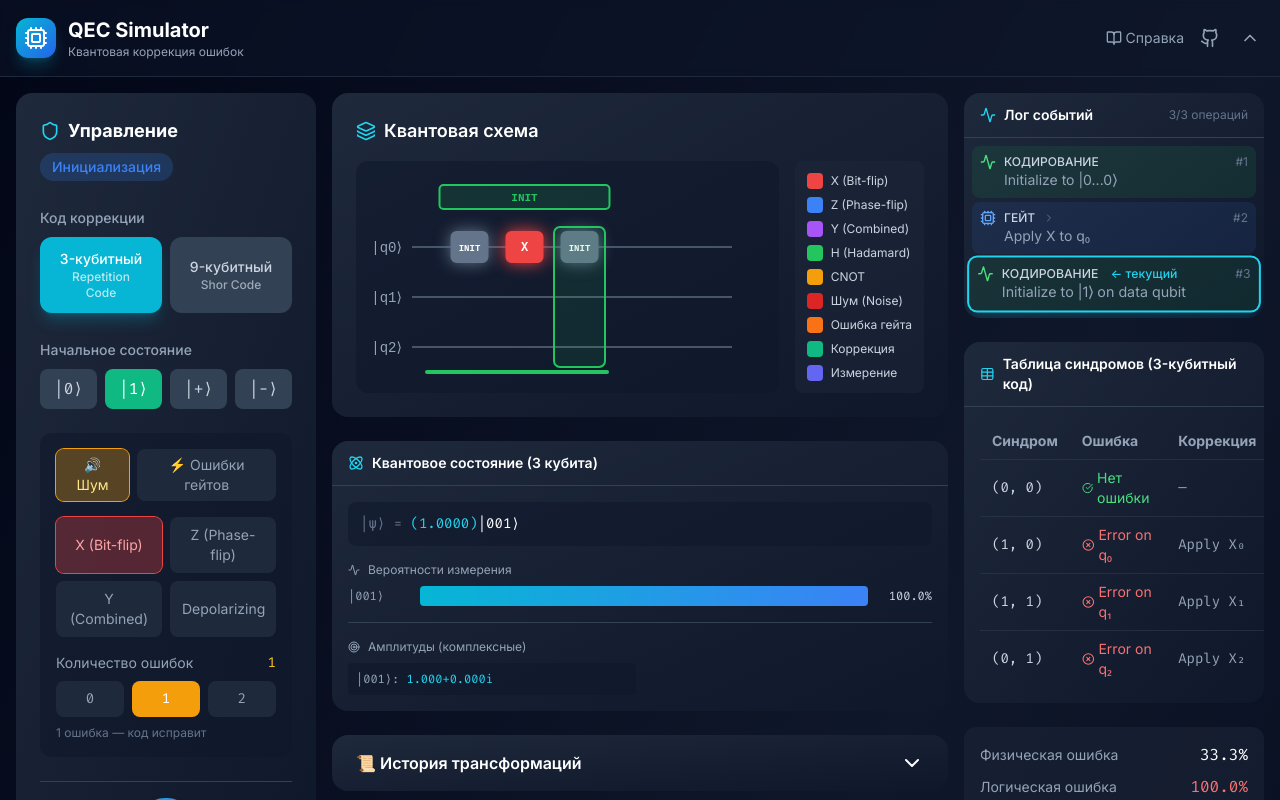
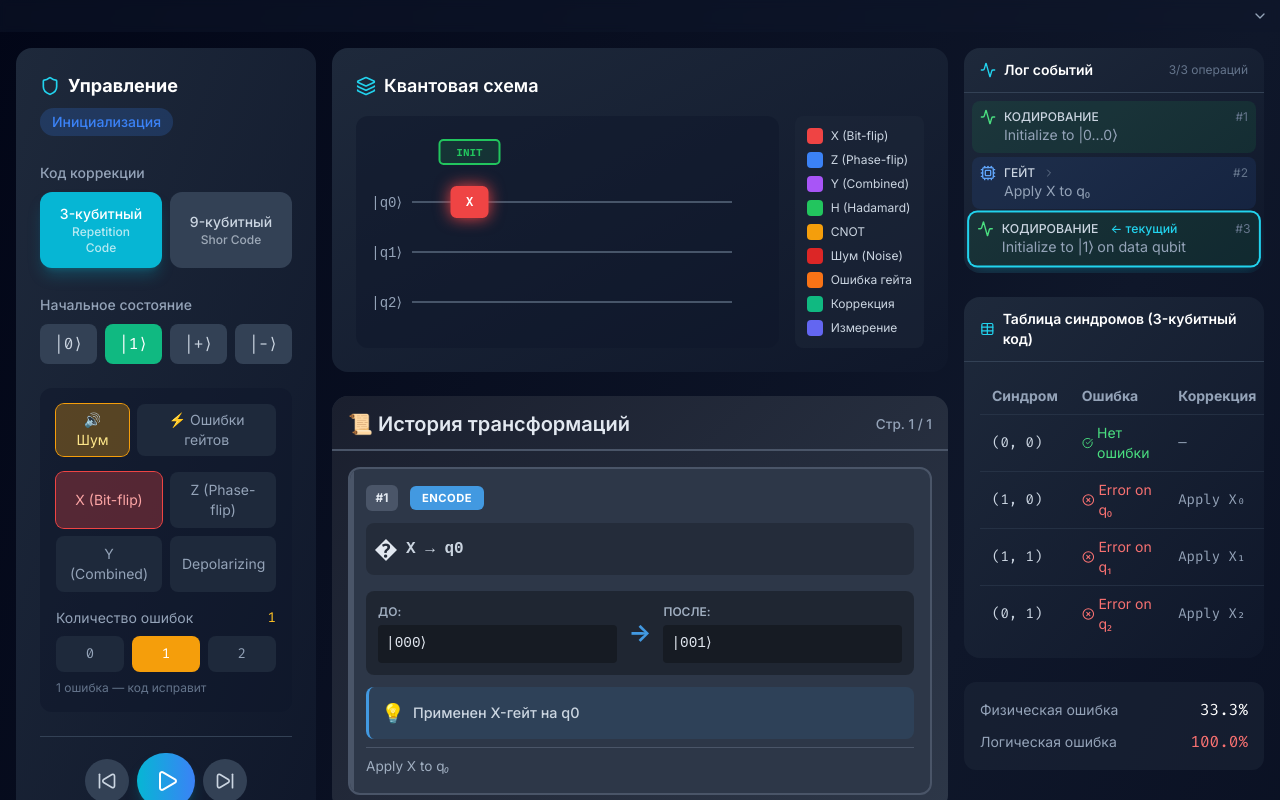
Before and after one commit to cracycot/quantum_simulator, a React (Vite) app: page / in a window 1280 px wide. Both pictures are taken after a click on the button "|1⟩". Shown: the top 800 px of the page. Built offline with nearby package versions, Linux system fonts and the light colour scheme.

Commit message:
fix: переделал систему создание схемы

```diff
--- a/src/App.tsx
+++ b/src/App.tsx
@@ -66,9 +66,10 @@ const App: React.FC = () => {
   const [showBlochSpheres, setShowBlochSpheres] = useState(false);
   const [showQBERChart, setShowQBERChart] = useState(true);
   const [showTransformations, setShowTransformations] = useState(false);
+  const [showStateDisplay, setShowStateDisplay] = useState(true);
   const [selectedQubit, setSelectedQubit] = useState(0);
   const [showCorrectionDetails, setShowCorrectionDetails] = useState(false);
-  const [isHeaderCollapsed, setIsHeaderCollapsed] = useState(false);
+  const [isHeaderCollapsed, setIsHeaderCollapsed] = useState(true);
 
   const playIntervalRef = useRef<ReturnType<typeof setInterval> | null>(null);
 
@@ -479,29 +480,30 @@ const App: React.FC = () => {
               </div>
             </div>
 
-            {/* State Display */}
-            {simulator && (
-              <StateDisplay
-                state={simulator.getState().system.state}
-                numQubits={numQubits}
-                title={`Квантовое состояние (${codeType === 'repetition' ? '3 кубита' : '9 кубитов'})`}
-              />
-            )}
-
             {/* Transformation History Section */}
             <div className="bg-gradient-to-br from-slate-800 to-slate-900 rounded-2xl overflow-hidden">
+              {simulator && (
+                <TransformationView
+                  steps={simulator.getHistory()}
+                  currentStepIndex={simulator.getCurrentSnapshotIndex()}
+                />
+              )}
+            </div>
+
+            {/* State Display */}
+            <div className="bg-gradient-to-br from-slate-800 to-slate-900 rounded-2xl overflow-hidden">
               <button
-                onClick={() => setShowTransformations(!showTransformations)}
+                onClick={() => setShowStateDisplay(!showStateDisplay)}
                 className="w-full px-6 py-4 flex items-center justify-between text-white hover:bg-slate-700/30 transition-colors"
               >
                 <span className="font-semibold flex items-center gap-2">
-                  📜 История трансформаций
+                  ⚛️ Квантовое состояние ({codeType === 'repetition' ? '3 кубита' : '9 кубитов'})
                 </span>
-                {showTransformations ? <ChevronUp /> : <ChevronDown />}
+                {showStateDisplay ? <ChevronUp /> : <ChevronDown />}
               </button>
 
               <AnimatePresence>
-                {showTransformations && simulator && (
+                {showStateDisplay && simulator && (
                   <motion.div
                     initial={{ height: 0, opacity: 0 }}
                     animate={{ height: 'auto', opacity: 1 }}
@@ -509,9 +511,10 @@ const App: React.FC = () => {
                     className="overflow-hidden"
                   >
                     <div className="px-6 pb-6">
-                      <TransformationView
-                        steps={simulator.getHistory()}
-                        currentStepIndex={simulator.getCurrentSnapshotIndex()}
+                      <StateDisplay
+                        state={simulator.getState().system.state}
+                        numQubits={numQubits}
+                        showTitle={false}
                       />
                     </div>
                   </motion.div>
--- a/src/components/QuantumCircuit.tsx
+++ b/src/components/QuantumCircuit.tsx
@@ -60,10 +60,12 @@ const getGateColor = (name: string, type: string): string => {
  * Parse steps into circuit gates for visualization
  * Each step from history becomes one column in the circuit
  */
-function parseStepsToGates(steps: QuantumStep[]): CircuitGate[] {
+function parseStepsToGates(steps: QuantumStep[]): { gates: CircuitGate[]; stepToColumnMap: Map<number, number> } {
   const gates: CircuitGate[] = [];
+  const stepToColumnMap = new Map<number, number>(); // Маппинг step index -> column index
+  let column = 0; // Счетчик колонок без пропусков
 
-  steps.forEach((step, column) => {
+  steps.forEach((step, stepIdx) => {
     const desc = step.description.toLowerCase();
 
     if (step.operation) {
@@ -78,6 +80,8 @@ function parseStepsToGates(steps: QuantumStep[]): CircuitGate[] {
         type: step.type,
         label: step.description
       });
+      stepToColumnMap.set(stepIdx, column);
+      column++; // Увеличиваем колонку только если добавили гейт
     } else if (step.type === 'measurement') {
       // Measurement step
       let qubits = step.qubitIndex !== undefined ? [step.qubitIndex] : [0];
@@ -90,8 +94,17 @@ function parseStepsToGates(steps: QuantumStep[]): CircuitGate[] {
         type: 'measurement',
         label: step.description
       });
+      stepToColumnMap.set(stepIdx, column);
+      column++; // Увеличиваем колонку только если добавили гейт
     } else {
-      // Other steps (encode, noise, correction, decode, etc.)
+      // Skip encode/decode steps without operations - they're shown as phase labels above
+      // Only show noise, correction, and other non-gate steps that have visual meaning
+      if (step.type === 'encode' || step.type === 'decode') {
+        // Skip these - they're represented by phase labels, не увеличиваем column
+        return;
+      }
+
+      // Other steps (noise, correction, etc.) that should be shown
       let name = step.type.substring(0, 3).toUpperCase();
       let qubits: number[] = [0];
 
@@ -102,13 +115,7 @@ function parseStepsToGates(steps: QuantumStep[]): CircuitGate[] {
       }
 
       // Determine display name from description
-      if (desc.includes('initialize')) {
-        name = 'INIT';
-      } else if (desc.includes('encoded') || desc.includes('encoding')) {
-        name = 'ENC';
-      } else if (desc.includes('decoded') || desc.includes('decoding')) {
-        name = 'DEC';
-      } else if (desc.includes('x error') || desc.includes('bit-flip')) {
+      if (desc.includes('x error') || desc.includes('bit-flip')) {
         name = 'X!';
       } else if (desc.includes('z error') || desc.includes('phase-flip')) {
         name = 'Z!';
@@ -139,10 +146,12 @@ function parseStepsToGates(steps: QuantumStep[]): CircuitGate[] {
         type: step.type,
         label: step.description
       });
+      stepToColumnMap.set(stepIdx, column);
+      column++; // Увеличиваем колонку только если добавили гейт
     }
   });
 
-  return gates;
+  return { gates, stepToColumnMap };
 }
 
 /**
@@ -367,7 +376,7 @@ export const QuantumCircuit: React.FC<QuantumCircuitProps> = ({
       document.removeEventListener('dragend', handleDragEnd);
     };
   }, [isDroppable]);
-  const gates = parseStepsToGates(steps);
+  const { gates, stepToColumnMap } = parseStepsToGates(steps);
   const baseNumColumns = Math.max(gates.length > 0 ? Math.max(...gates.map(g => g.column)) + 1 : 1, 1);
   // Add extra columns for custom gates + space for new gates
   const customGateColumns = customGatePlan.length;
@@ -376,26 +385,27 @@ export const QuantumCircuit: React.FC<QuantumCircuitProps> = ({
 
   const wireSpacing = 50;
   const columnWidth = 55;
+  const phaseLabelsHeight = 40;
   const padding = { left: 70, right: 40, top: 30, bottom: 30 };
 
   const width = Math.max(padding.left + totalColumns * columnWidth + padding.right, 400);
-  const height = padding.top + (numQubits - 1) * wireSpacing + padding.bottom;
+  const height = phaseLabelsHeight + padding.top + (numQubits - 1) * wireSpacing + padding.bottom;
 
   const getQubitY = (qubit: number) => padding.top + qubit * wireSpacing;
   const getColumnX = (column: number) => padding.left + column * columnWidth + columnWidth / 2;
 
-  // Current step is 1-indexed (1 = first step done), column is 0-indexed
+  // Current step is 1-indexed (1 = first step done), convert to column using mapping
   const currentColumnIndex = currentStep !== undefined && currentStep > 0
-    ? currentStep - 1
+    ? (stepToColumnMap.get(currentStep - 1) ?? -1)
     : -1;
 
   // Generate phase labels
-  const phaseLabels = generatePhaseLabels(steps, columnWidth, padding);
+  const phaseLabels = generatePhaseLabels(steps, columnWidth, padding, stepToColumnMap);
 
   return (
     <div
       className="w-full overflow-x-auto bg-slate-900/50 rounded-xl p-4 relative"
-      style={{ minHeight: height + 40 }}
+      style={{ minHeight: height }}
       onDragOver={(e) => {
         if (isDroppable) {
           e.preventDefault();
@@ -421,12 +431,12 @@ export const QuantumCircuit: React.FC<QuantumCircuitProps> = ({
     >
       <svg
         width={width}
-        height={height + 40}
-        viewBox={`0 0 ${width} ${height + 40}`}
+        height={height}
+        viewBox={`0 0 ${width} ${height}`}
         style={{ display: 'block' }}
       >
         {/* Phase labels at the top */}
-        <g transform="translate(0, 0)">
+        <g transform={`translate(0, 0)`}>
           {phaseLabels.map((phase, idx) => (
             <g key={`phase-${phase.name}-${idx}`}>
               <rect
@@ -454,8 +464,8 @@ export const QuantumCircuit: React.FC<QuantumCircuitProps> = ({
           ))}
         </g>
 
-        {/* Main circuit content - shifted down by 40px */}
-        <g transform="translate(0, 40)">
+        {/* Main circuit content - shifted down by phaseLabelsHeight */}
+        <g transform={`translate(0, ${phaseLabelsHeight})`}>
         {/* Qubit wires and labels */}
         {Array.from({ length: numQubits }, (_, i) => (
           <g key={`wire-${i}`}>
@@ -669,7 +679,7 @@ export const QuantumCircuit: React.FC<QuantumCircuitProps> = ({
             x={getColumnX(currentColumnIndex) - columnWidth / 2 + 2}
             y={padding.top - 20}
             width={columnWidth - 4}
-            height={height - padding.top - padding.bottom + 40}
+            height={height - padding.top - padding.bottom}
             rx={6}
             fill="rgba(34, 197, 94, 0.1)"
             stroke="#22c55e"
@@ -687,7 +697,7 @@ export const QuantumCircuit: React.FC<QuantumCircuitProps> = ({
         <>
           {Array.from({ length: numQubits }, (_, i) => {
             const isHighlighted = draggedOverQubit === i;
-            const zoneTop = 16 + 40 + padding.top + i * wireSpacing - 18; // +40 for phase labels
+            const zoneTop = 16 + phaseLabelsHeight + padding.top + i * wireSpacing - 18;
             const zoneLeft = 16 + padding.left - 20;
             const zoneWidth = width - padding.left - padding.right + 40;
 
@@ -761,13 +771,14 @@ export const QuantumCircuit: React.FC<QuantumCircuitProps> = ({
 function generatePhaseLabels(
   steps: QuantumStep[],
   columnWidth: number,
-  padding: { left: number }
+  padding: { left: number },
+  stepToColumnMap: Map<number, number>
 ): Array<{ name: string; start: number; end: number; color: string; centerX: number; startX: number; endX: number }> {
   const phases: Array<{ name: string; start: number; end: number; color: string }> = [];
   let currentPhase: string | null = null;
-  let phaseStart = 0;
+  let phaseStartColumn: number | null = null;
 
-  steps.forEach((step, idx) => {
+  steps.forEach((step, stepIdx) => {
     let phaseName = '';
     let phaseColor = '#475569';
 
@@ -794,20 +805,24 @@ function generatePhaseLabels(
     // Skip if no phase name
     if (!phaseName) return;
 
+    // Get column for this step (if it has a gate, use that column; otherwise use previous column or 0)
+    const column = stepToColumnMap.get(stepIdx) ?? (phaseStartColumn ?? 0);
+
     // If this is a new phase
     if (phaseName !== currentPhase) {
       // Close previous phase if exists
-      if (currentPhase !== null && phases.length > 0) {
-        phases[phases.length - 1].end = idx - 1;
+      if (currentPhase !== null && phases.length > 0 && phaseStartColumn !== null) {
+        const prevColumn = stepToColumnMap.get(stepIdx - 1) ?? phaseStartColumn;
+        phases[phases.length - 1].end = prevColumn;
       }
       // Start new phase
       currentPhase = phaseName;
-      phaseStart = idx;
-      phases.push({ name: phaseName, start: idx, end: idx, color: phaseColor });
+      phaseStartColumn = column;
+      phases.push({ name: phaseName, start: column, end: column, color: phaseColor });
     } else {
-      // Continue current phase - extend end
+      // Continue current phase - extend end to current column
       if (phases.length > 0) {
-        phases[phases.length - 1].end = idx;
+        phases[phases.length - 1].end = column;
       }
     }
   });
--- a/src/components/StateDisplay.tsx
+++ b/src/components/StateDisplay.tsx
@@ -10,6 +10,7 @@ interface StateDisplayProps {
   state: StateVector;
   numQubits: number;
   title?: string;
+  showTitle?: boolean;
   showProbabilities?: boolean;
   showAmplitudes?: boolean;
   threshold?: number;
@@ -19,6 +20,7 @@ export const StateDisplay: React.FC<StateDisplayProps> = ({
   state,
   numQubits,
   title = 'Квантовое состояние',
+  showTitle = true,
   showProbabilities = true,
   showAmplitudes = true,
   threshold = 0.01
@@ -42,10 +44,12 @@ export const StateDisplay: React.FC<StateDisplayProps> = ({
 
   return (
     <div className="bg-gradient-to-br from-slate-800 to-slate-900 rounded-2xl overflow-hidden">
-      <div className="px-4 py-3 border-b border-slate-700 flex items-center gap-2">
-        <Atom className="w-4 h-4 text-cyan-400" />
-        <h3 className="text-sm font-semibold text-white">{title}</h3>
-      </div>
+      {showTitle && (
+        <div className="px-4 py-3 border-b border-slate-700 flex items-center gap-2">
+          <Atom className="w-4 h-4 text-cyan-400" />
+          <h3 className="text-sm font-semibold text-white">{title}</h3>
+        </div>
+      )}
 
       <div className="p-4">
         {/* State vector representation */}
--- a/src/components/TransformationView.css
+++ b/src/components/TransformationView.css
@@ -2,9 +2,12 @@
   width: 100%;
   height: 100%;
   overflow-y: auto;
-  padding: 1rem;
   background: linear-gradient(135deg, #1a1f2e 0%, #2d3748 100%);
   border-radius: 12px;
+}
+
+.transformation-list {
+  padding: 0 1rem 1rem 1rem;
 }
 
 .transformation-view.empty {
@@ -32,15 +35,16 @@
   display: flex;
   justify-content: space-between;
   align-items: center;
-  margin-bottom: 1.5rem;
-  padding-bottom: 0.75rem;
+  margin-bottom: 1rem;
+  padding: 1rem 1rem 0.75rem 1rem;
   border-bottom: 2px solid #4a5568;
 }
 
-.transformation-header h3 {
+.transformation-title {
   margin: 0;
   color: #e2e8f0;
   font-size: 1.25rem;
+  font-weight: 600;
 }
 
 .pagination-info {
@@ -62,6 +66,43 @@
   color: #94a3b8;
   font-size: 0.85rem;
   font-weight: 500;
+}
+
+.pagination-btn-inline {
+  display: flex;
+  align-items: center;
+  justify-content: center;
+  width: 28px;
+  height: 28px;
+  padding: 0;
+  background: #4a5568;
+  color: #e2e8f0;
+  border: none;
+  border-radius: 6px;
+  font-size: 0.875rem;
+  font-weight: 600;
+  cursor: pointer;
+  transition: all 0.2s ease;
+}
+
+.pagination-btn-inline:hover:not(:disabled) {
+  background: #5a6778;
+  transform: translateY(-1px);
+}
+
+.pagination-btn-inline:active:not(:disabled) {
+  transform: translateY(0);
+}
+
+.pagination-btn-inline:disabled {
+  opacity: 0.4;
+  cursor: not-allowed;
+}
+
+.pagination-dots-inline {
+  display: flex;
+  align-items: center;
+  gap: 0.4rem;
 }
 
 .transformation-list {
@@ -314,16 +355,6 @@
   background: #718096;
 }
 
-/* Pagination Controls */
-.pagination-controls {
-  display: flex;
-  align-items: center;
-  justify-content: space-between;
-  margin-top: 1.5rem;
-  padding-top: 1rem;
-  border-top: 1px solid #4a5568;
-}
-
 .pagination-btn {
   display: flex;
   align-items: center;
--- a/src/components/TransformationView.tsx
+++ b/src/components/TransformationView.tsx
@@ -7,7 +7,48 @@ interface TransformationViewProps {
   currentStepIndex?: number;
 }
 
-const ITEMS_PER_PAGE = 3;
+const ITEMS_PER_PAGE = 1;
+
+// Determine badge type based on effect
+function getBadgeType(step: QuantumStep, transformation: any): string {
+  const effect = transformation.effect;
+
+  // Map effect to phase badge type
+  switch (effect) {
+    case 'superposition':
+    case 'entanglement':
+      return 'encode'; // INIT phase (green)
+    case 'error':
+      return 'noise'; // NOISE/ERROR phase (red)
+    case 'measurement':
+      return 'measurement'; // MEASUREMENT phase (purple)
+    case 'correction':
+      return 'correction'; // CORRECTION phase (green)
+    default:
+      return step.type; // fallback to step type
+  }
+}
+
+// Determine badge label based on effect
+function getBadgeLabel(step: QuantumStep, transformation: any): string {
+  const effect = transformation.effect;
+
+  switch (effect) {
+    case 'superposition':
+    case 'entanglement':
+      return 'INIT'; // Initialization phase
+    case 'error':
+      return 'NOISE/ERROR';
+    case 'measurement':
+      return 'MEASUREMENT';
+    case 'correction':
+      return 'CORRECTION';
+    case 'encoding':
+      return 'ENCODE'; // Explicit encoding from palette
+    default:
+      return step.type.toUpperCase();
+  }
+}
 
 export function TransformationView({ steps, currentStepIndex = -1 }: TransformationViewProps) {
   // Фильтруем только шаги с трансформациями
@@ -45,22 +86,56 @@ export function TransformationView({ steps, currentStepIndex = -1 }: Transformat
 
   return (
     <div className="transformation-view">
+      {/* Header with title, counters and navigation */}
       <div className="transformation-header">
-        <h3>📜 История трансформаций</h3>
+        <h3 className="transformation-title">📜 История трансформаций</h3>
         <div className="pagination-info">
-          <span className="step-count">{transformationSteps.length} шагов</span>
           <span className="page-info">
             Стр. {currentPage + 1} / {totalPages}
           </span>
+          {totalPages > 1 && (
+            <>
+              <button
+                onClick={handlePrevPage}
+                disabled={currentPage === 0}
+                className="pagination-btn-inline"
+                title="Предыдущая страница"
+              >
+                ←
+              </button>
+
+              <div className="pagination-dots-inline">
+                {Array.from({ length: totalPages }, (_, i) => (
+                  <button
+                    key={i}
+                    onClick={() => setCurrentPage(i)}
+                    className={`pagination-dot ${i === currentPage ? 'active' : ''}`}
+                    title={`Страница ${i + 1}`}
+                  />
+                ))}
+              </div>
+
+              <button
+                onClick={handleNextPage}
+                disabled={currentPage === totalPages - 1}
+                className="pagination-btn-inline"
+                title="Следующая страница"
+              >
+                →
+              </button>
+            </>
+          )}
         </div>
       </div>
 
+      {/* Transformation content */}
       <div className="transformation-list">
         {visibleSteps.map((step, idx) => {
           const t = step.transformation!;
           const globalIdx = startIdx + idx;
           const isActive = globalIdx === currentStepIndex;
-          const stepNumber = steps.indexOf(step) + 1;
+          // Номер среди трансформаций, а не среди всех шагов
+          const stepNumber = globalIdx + 1;
 
           return (
              <div
@@ -70,8 +145,8 @@ export function TransformationView({ steps, currentStepIndex = -1 }: Transformat
                {/* Фаза и номер */}
                <div className="step-header">
                  <span className="step-number">#{stepNumber}</span>
-                <span className={`phase-badge phase-${step.type}`}>
-                  {step.type.toUpperCase()}
+                 <span className={`phase-badge phase-${getBadgeType(step, t)}`}>
+                   {getBadgeLabel(step, t)}
                  </span>
                </div>
 
@@ -113,40 +188,6 @@ export function TransformationView({ steps, currentStepIndex = -1 }: Transformat
           );
         })}
       </div>
-
-      {/* Pagination Controls */}
-      {totalPages > 1 && (
-        <div className="pagination-controls">
-          <button
-            onClick={handlePrevPage}
-            disabled={currentPage === 0}
-            className="pagination-btn"
-            title="Предыдущая страница"
-          >
-            ← Назад
-          </button>
-
-          <div className="pagination-dots">
-            {Array.from({ length: totalPages }, (_, i) => (
-              <button
-                key={i}
-                onClick={() => setCurrentPage(i)}
-                className={`pagination-dot ${i === currentPage ? 'active' : ''}`}
-                title={`Страница ${i + 1}`}
-              />
-            ))}
-          </div>
-
-          <button
-            onClick={handleNextPage}
-            disabled={currentPage === totalPages - 1}
-            className="pagination-btn"
-            title="Следующая страница"
-          >
-            Вперед →
-          </button>
-        </div>
-      )}
     </div>
   );
 }
--- a/src/core/quantum/system.ts
+++ b/src/core/quantum/system.ts
@@ -534,6 +534,7 @@ export class QuantumSystem {
 
   /**
    * Generate transformation for non-gate operations
+   * Only creates transformation if state actually changed (except for measurement which always shows)
    */
   private generateStepTransformation(
     type: QuantumStep['type'],
@@ -541,27 +542,19 @@ export class QuantumSystem {
     stateBefore: StateVector,
     stateAfter: StateVector
   ): StateTransformation | undefined {
+    // Check if state actually changed (fidelity close to 1 means no change)
+    const fidelity = stateBefore.fidelity(stateAfter);
+    // Measurement always creates transformation (to show syndrome), others only if state changed
+    if (type !== 'measurement' && fidelity > 0.9999) {
+      // State didn't change, don't create transformation
+      return undefined;
+    }
+
     let effect: StateTransformation['effect'] = 'encoding';
     let meaning = description;
     let icon = '📊';
 
     switch (type) {
-      case 'encode':
-        effect = 'encoding';
-        icon = '🔐';
-        if (description.toLowerCase().includes('initialize')) {
-          meaning = 'Инициализация начального состояния';
-        } else {
-          meaning = 'Кодирование логического состояния в физические кубиты';
-        }
-        break;
-
-      case 'decode':
-        effect = 'decoding';
-        icon = '🔓';
-        meaning = 'Декодирование физических кубитов в логическое состояние';
-        break;
-
       case 'noise':
         effect = 'error';
         icon = '⚠️';
@@ -571,7 +564,12 @@ export class QuantumSystem {
       case 'measurement':
         effect = 'measurement';
         icon = '📏';
+        // Enhanced meaning for syndrome measurement
+        if (description.includes('Syndrome') || description.includes('syndrome')) {
+          meaning = `${description} — определение позиции ошибки`;
+        } else {
           meaning = description;
+        }
         break;
 
       case 'correction':
@@ -600,12 +598,20 @@ export class QuantumSystem {
     const stateBefore = this.state.clone();
     const stateAfter = this.state.clone();
 
-    const transformation = this.generateStepTransformation(
+    // Only create transformations for steps that actually change state or are meaningful
+    // Skip transformations for encode/decode steps without operations (they're just labels)
+    let transformation: StateTransformation | undefined = undefined;
+
+    if (type === 'noise' || type === 'measurement' || type === 'correction') {
+      // These steps may have meaningful transformations
+      transformation = this.generateStepTransformation(
         type,
         description,
         stateBefore,
         stateAfter
       );
+    }
+    // encode/decode steps without operations don't get transformations - they're just phase labels
 
     this.history.push({
       type,
```
Lines whose indentation alone changed are shown as unchanged.
